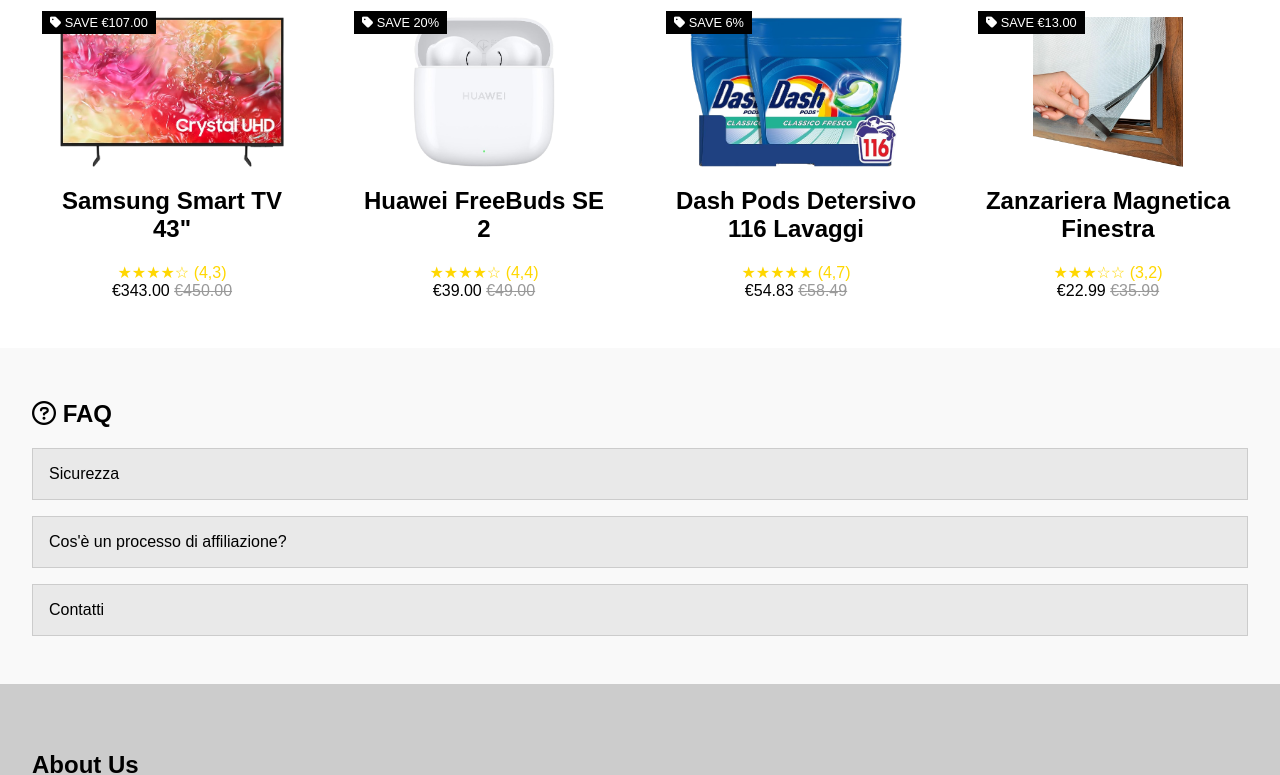
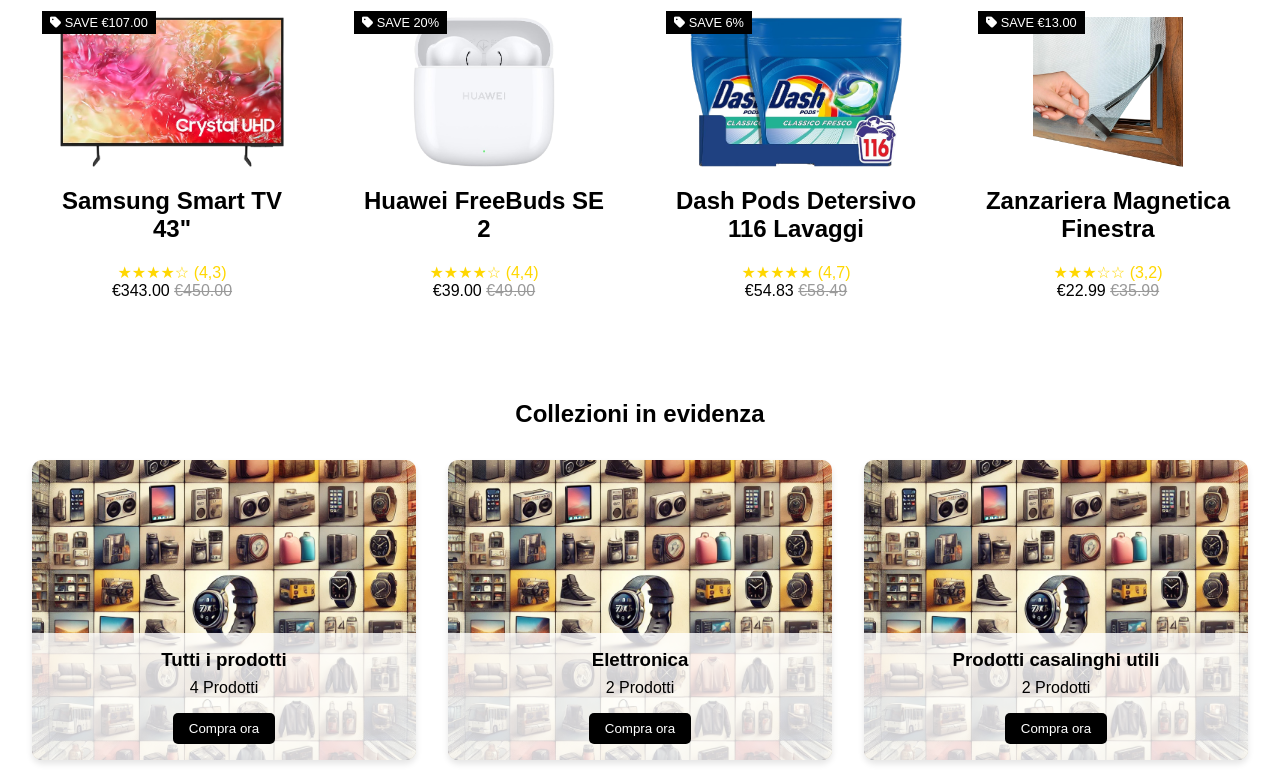
Before and after one commit to Esoticoo/EsoticStore, a plain HTML site: page index.html in a window 1280 px wide. Shown: the part 203-978 px from the top of the page. Drawn offline with Linux system fonts and the light colour scheme; a web font is replaced by a local one.

Commit message:
rework generale

```diff
--- a/index.html
+++ b/index.html
@@ -5,7 +5,7 @@
     <meta name="viewport" content="width=device-width, initial-scale=1.0">
     <title>Esotic Store | Home</title>
     <link rel="stylesheet" href="style.css">
-    <link rel="icon" type="image/png" href="Img/logo.png">
+    <link rel="icon" type="image/png" href="prodotti/logo.png">
     <link href="https://fonts.googleapis.com/css2?family=Abolition&display=swap" rel="stylesheet">
     <link rel="stylesheet" href="https://cdnjs.cloudflare.com/ajax/libs/font-awesome/6.0.0-beta3/css/all.min.css">
 
@@ -121,6 +121,41 @@
 
         </div>
     </main>
+    <section class="featured-collections">
+        <h2>Collezioni in evidenza</h2>
+        <div class="collections-grid">
+          <a href="./progress.html" class="collection-card">
+            <div class="card-image">
+              <img src="prodotti/allproduct.webp" alt="All Products">
+            </div>
+            <div class="card-content">
+              <h3>Tutti i prodotti</h3>
+              <p>4 Prodotti</p>
+              <button>Compra ora</button>
+            </div>
+          </a>
+          <a href="./progress.html" class="collection-card">
+            <div class="card-image">
+              <img src="prodotti/allproduct.webp" alt="El Clasico">
+            </div>
+            <div class="card-content">
+              <h3>Elettronica</h3>
+              <p>2 Prodotti</p>
+              <button>Compra ora</button>
+            </div>
+          </a>
+          <a href="./progress.html" class="collection-card">
+            <div class="card-image">
+              <img src="prodotti/allproduct.webp" alt="CONMEBOL Copa América 2024">
+            </div>
+            <div class="card-content">
+              <h3>Prodotti casalinghi utili</h3>
+              <p>2 Prodotti</p>
+              <button>Compra ora</button>
+            </div>
+          </a>
+        </div>
+      </section>
     <section class="faq-section" id="informazioni">
         <h2><i class="fa-regular fa-circle-question"></i> FAQ</h2>
 
@@ -153,7 +188,7 @@
                 <h2>About Us</h2>
                 <p>Noi di Esotic Store scoviamo prodotti utili/ scontati da amazon, dandoti idee per acquisti personali e Idee Regalo originali e a poco prezzo.</p>
                 <a href="mailto:">Email: esoticsupport@gmail.com</p>
-                    <p><span href="https://instagram.com"><i class="fa-brands fa-discord"></i></span><span href="https://instagram.com"><i class="fa-brands fa-instagram"></i></span><span href="https://instagram.com"><i class="fa-brands fa-tiktok"></i></span></p>
+
 
             </div>
 
--- a/style.css
+++ b/style.css
@@ -2,8 +2,11 @@ body {
     font-family: 'Abolition', Arial, sans-serif;
     margin: 0;
     padding: 0;
+    transition: opacity 0.3s ease;
 }
-
+body.page-transition {
+    opacity: 0;
+  }
 header {
     display: flex;
     justify-content: space-between;
@@ -70,6 +73,7 @@ nav ul li a {
 main {
     padding: 2rem;
 }
+
 
 .product-grid {
     display: grid;
@@ -375,3 +379,83 @@ main {
         display: none;
     }
 }
+.featured-collections {
+    padding: 2rem;
+    text-align: center;
+  }
+
+  .featured-collections h2 {
+    margin-bottom: 2rem;
+  }
+
+  .collections-grid {
+    display: grid;
+    grid-template-columns: repeat(auto-fit, minmax(300px, 1fr));
+    gap: 2rem;
+  }
+
+  .collection-card {
+    position: relative;
+    overflow: hidden;
+    border-radius: 10px;
+    box-shadow: 0 4px 6px rgba(0, 0, 0, 0.1);
+    transition: transform 0.3s ease;
+  }
+
+  .collection-card:hover {
+    transform: scale(1.05);
+  }
+
+  .card-image {
+    position: relative;
+    height: 300px;
+    overflow: hidden;
+  }
+
+  .card-image img {
+    width: 100%;
+    height: 100%;
+    object-fit: cover;
+    transition: transform 0.3s ease, filter 0.3s ease;
+  }
+
+  .collection-card:hover .card-image img {
+    transform: scale(1.1);
+    filter: brightness(0.7);
+  }
+
+  .card-content {
+    position: absolute;
+    bottom: 0;
+    left: 0;
+    right: 0;
+    padding: 1rem;
+    background: rgba(255, 255, 255, 0.8);
+    transition: background 0.3s ease;
+  }
+
+  .collection-card:hover .card-content {
+    background: rgba(255, 255, 255, 0.9);
+  }
+
+  .card-content h3 {
+    margin: 0 0 0.5rem;
+  }
+
+  .card-content p {
+    margin: 0 0 1rem;
+  }
+
+  .card-content button {
+    padding: 0.5rem 1rem;
+    background-color: #000;
+    color: #fff;
+    border: none;
+    border-radius: 5px;
+    cursor: pointer;
+    transition: background-color 0.3s ease;
+  }
+
+  .card-content button:hover {
+    background-color: #333;
+  }
```
Also changed, not shown: progress.html (added, +146 -0 lines), index.js (line endings or trailing spaces), prodotti/allproduct.webp (added), work.PNG (added).
